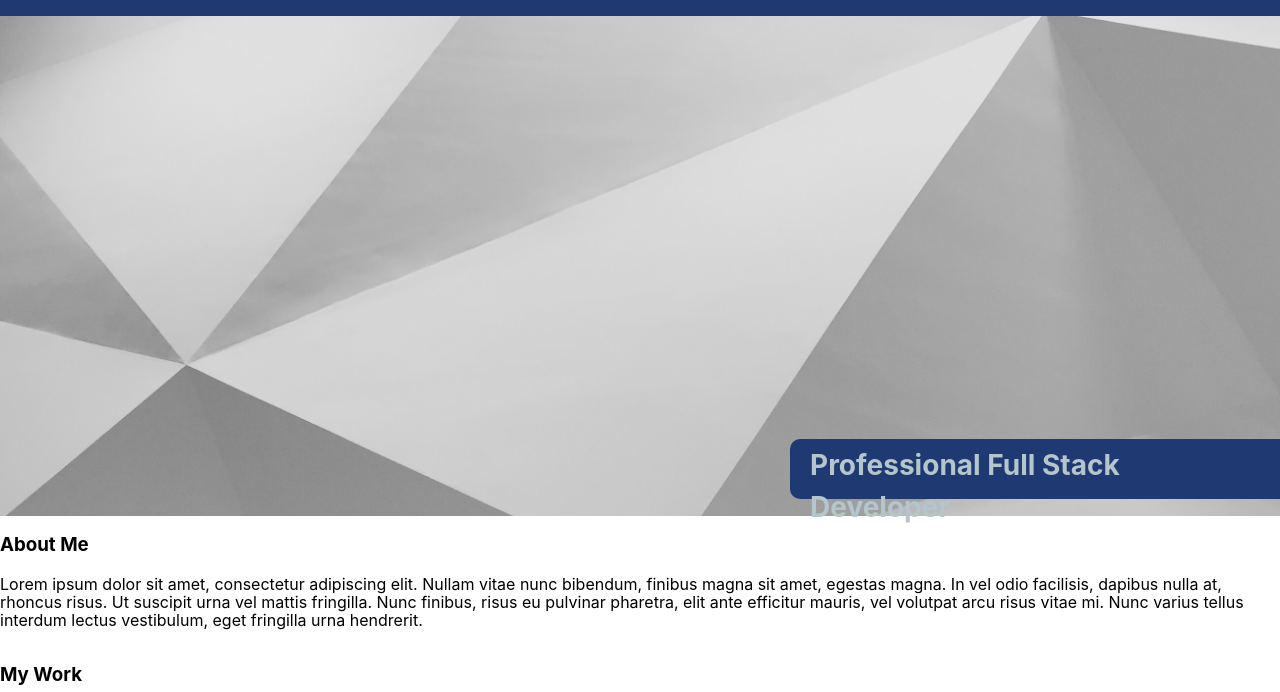
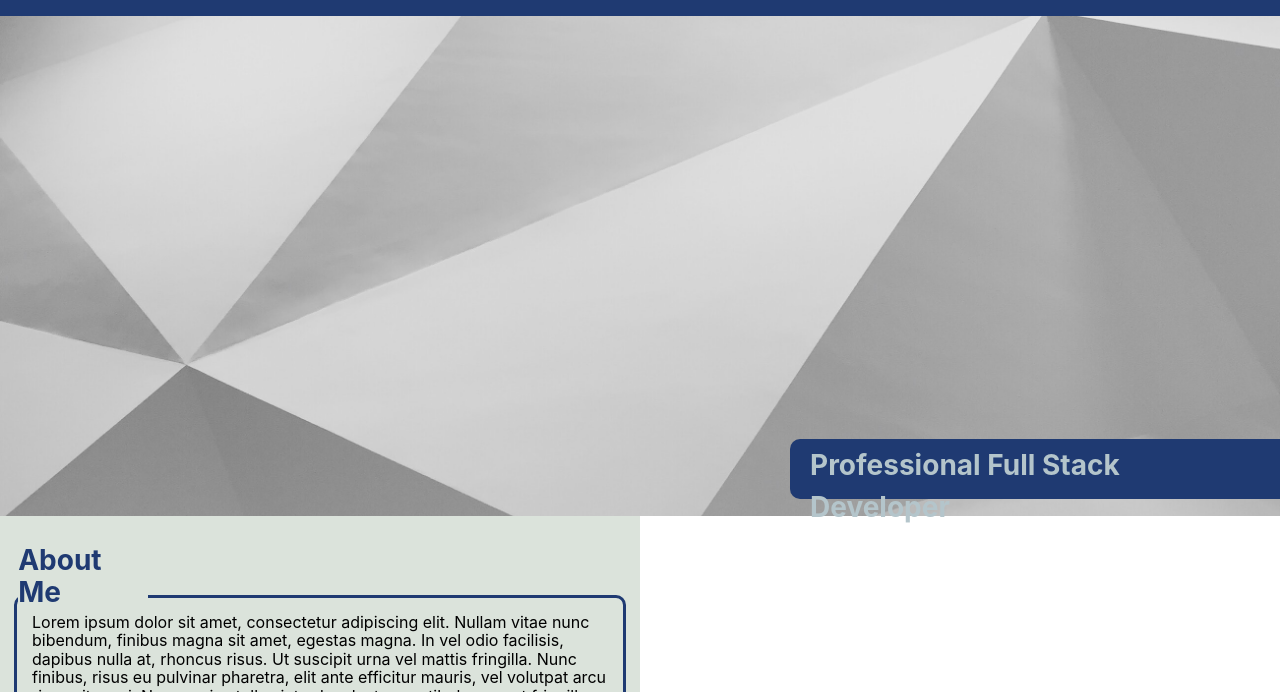
Before and after one commit to jsp220/Joon-Park-Portfolio, a plain HTML site: page index.html in a window 1280 px wide. Shown: the part 108-800 px from the top of the page. Drawn offline with Linux system fonts and the light colour scheme.

Commit message:
edited and styled the About Me section

```diff
--- a/assets/css/style.css
+++ b/assets/css/style.css
@@ -16,6 +16,7 @@
 body {
     display: flex;
     flex-direction: column;
+    justify-content: flex-start;
 }
 
 nav ul {
@@ -75,10 +76,40 @@ nav ul {
     height: 50px;
     background-color: var(--dark);
     color: var(--light-2);
-    font-size: 1.75em;
     line-height: 1.5;
     padding: 5px 20px;
     border-radius: var(--radius) 0 0 var(--radius);
-    font-weight: bolder;
     width: 450px;
 }
+
+.intro {
+    display: flex;
+    flex-direction: column;
+    align-items: center;
+    background-color: var(--light);
+    width: 50%;
+}
+
+.intro-title {
+    position: relative;
+    right: 37%;
+    z-index: 1;
+    width: 130px;
+    padding: 0px;
+    background-color: var(--light);
+    color: var(--dark);
+}
+
+.intro-text {
+    width: 90%;
+    position: relative;
+    top: -57px;
+    border: 3px solid var(--dark);
+    border-radius: var(--radius);
+    padding: 15px;
+}
+
+.bold-title {
+    font-size: 1.75em;
+    font-weight: bolder;
+}
--- a/index.html
+++ b/index.html
@@ -29,12 +29,12 @@
     </header>
 
     <section class="banner">
-        <h2 class="banner-title">Professional Full Stack Developer</h2>
+        <h2 class="banner-title bold-title">Professional Full Stack Developer</h2>
     </section>
 
-    <section id="about-me">
-        <h3>About Me</h3>
-        <p>
+    <section class="intro" id="about-me">
+        <h3 class="intro-title bold-title">About Me</h3>
+        <p class="intro-text">
             Lorem ipsum dolor sit amet, consectetur adipiscing elit. Nullam vitae nunc bibendum, finibus magna sit amet,
             egestas magna. In vel odio facilisis, dapibus nulla at, rhoncus risus. Ut suscipit urna vel mattis
             fringilla. Nunc finibus, risus eu pulvinar pharetra, elit ante efficitur mauris, vel volutpat arcu risus
```
